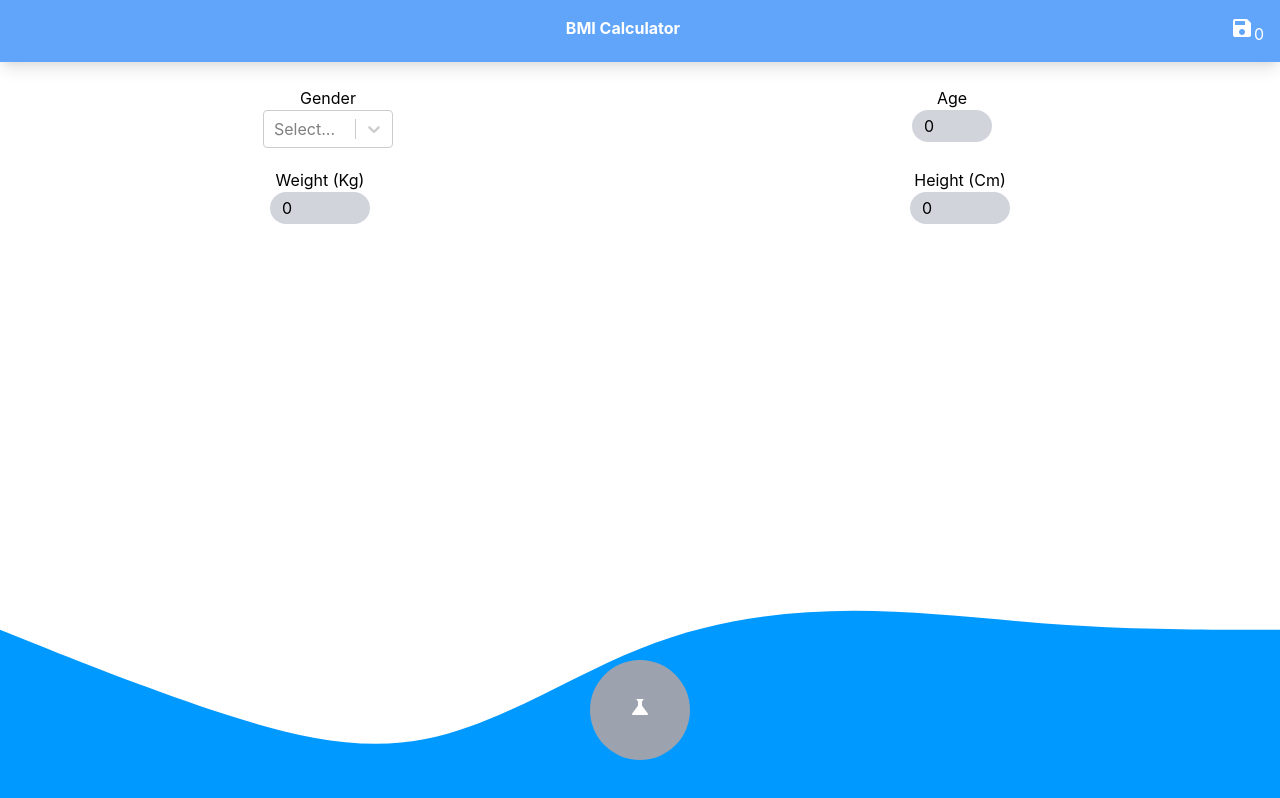
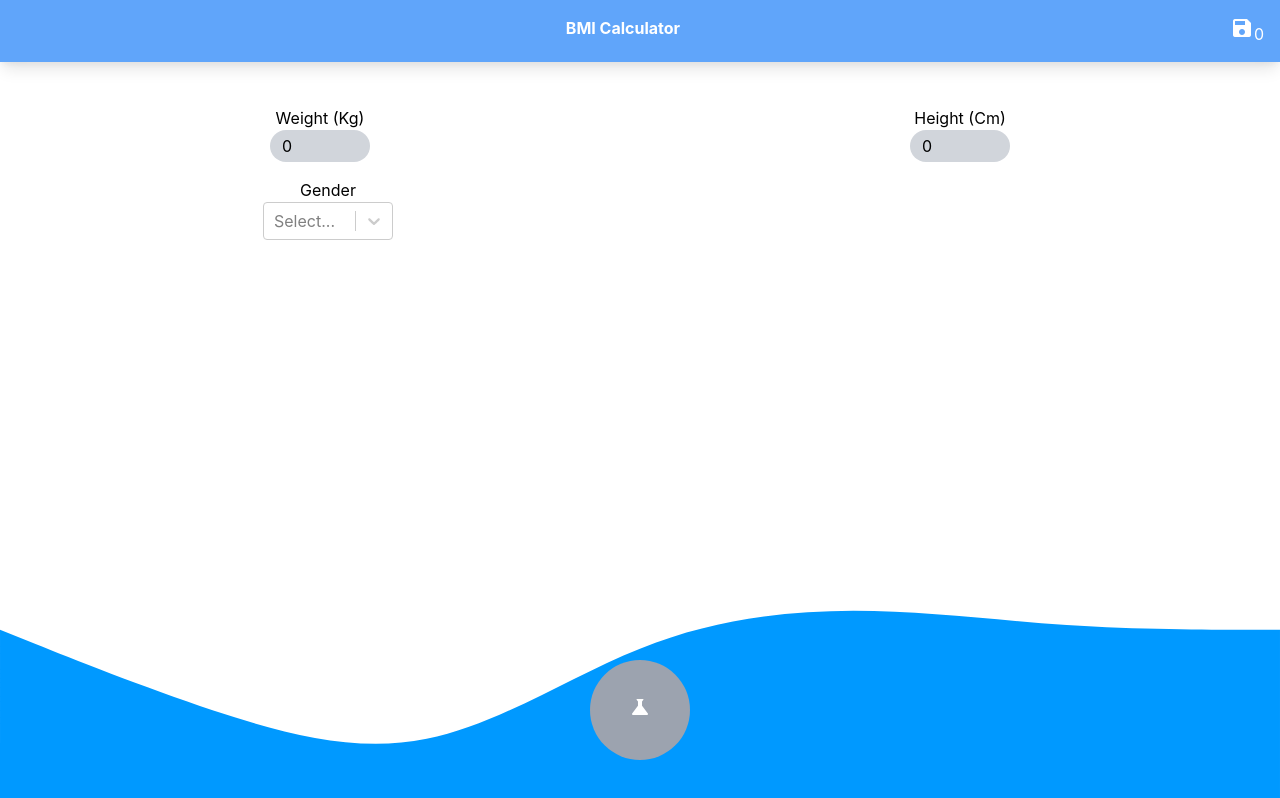
Before and after one commit to JenabB/react-bmi-calculator, a React (Create React App) app: page / in a window 1280 px wide. Built offline with nearby package versions, Linux system fonts and the light colour scheme.

Commit message:
remove age

```diff
--- a/src/components/Input.js
+++ b/src/components/Input.js
@@ -1,7 +1,6 @@
 import React from "react";
 import {
   useGenderInput,
-  useAgeInput,
   useHeightInput,
   useWeightInput,
 } from "../hooks/useDataInput"; //custom hook
@@ -11,7 +10,7 @@ const Input = () => {
   //using custom hooks for validation
   // eslint-disable-next-line no-unused-vars
   const [gender, setGender] = useGenderInput("male");
-  const [age, setAge] = useAgeInput(0);
+
   const [weight, setWeight] = useWeightInput(0);
   const [height, setHeight] = useHeightInput(0);
 
@@ -28,27 +27,6 @@ const Input = () => {
 
   return (
     <div className="text-center mt-6">
-      <div className="grid grid-cols-2 px-4">
-        <div className="mx-auto" style={{ width: "130px" }}>
-          <h1>Gender</h1>
-          <Select options={options} onChange={(e) => setGender(e.value)} />
-        </div>
-
-        <div className="mx-2">
-          <h1>Age</h1>
-          <input
-            type="number"
-            min="0"
-            style={{ width: "80px" }}
-            className=" bg-gray-300 rounded-full px-3 py-1"
-            value={age}
-            onChange={(e) => {
-              setAge(e.target.value);
-            }}
-          />
-        </div>
-      </div>
-
       <div className="grid grid-cols-2">
         <div className="mx-2 mt-5">
           <h1>Weight (Kg)</h1>
@@ -76,6 +54,12 @@ const Input = () => {
           />
         </div>
       </div>
+      <div className="grid grid-cols-2 px-4 mt-4">
+        <div className="mx-auto" style={{ width: "130px" }}>
+          <h1>Gender</h1>
+          <Select options={options} onChange={(e) => setGender(e.value)} />
+        </div>
+      </div>
     </div>
   );
 };
--- a/src/components/ResultButton.js
+++ b/src/components/ResultButton.js
@@ -5,6 +5,7 @@ import { Link } from "react-router-dom";
 
 const ResultButton = () => {
   const [isResult, setIsResult] = useState(false);
+
   const { weight, height, addResult, getNeed, getStatus, result } =
     useContext(GlobalContext);
 
@@ -16,6 +17,7 @@ const ResultButton = () => {
     //weight need
     const weightIdeal = height - 110;
     const weightNeed = weightIdeal - weight;
+
     getNeed(weightNeed);
 
     //status
@@ -31,13 +33,6 @@ const ResultButton = () => {
 
     addResult(finalBmi);
   };
-
-  console.log({
-    height: height,
-    weight: weight,
-    result: result,
-    isResult: isResult,
-  });
 
   useEffect(() => {
     if (weight !== 0 && height !== 0) {
--- a/src/context/GlobalState.js
+++ b/src/context/GlobalState.js
@@ -3,7 +3,6 @@ import Reducer from "./Reducer";
 
 const initialState = {
   gender: "male",
-  age: 0,
   weight: 0,
   height: 0,
   result: 0,
@@ -29,13 +28,6 @@ export const GlobalProvider = (props) => {
     dispatch({
       type: "GET_GENDER",
       payload: gender,
-    });
-  }
-
-  function getAge(age) {
-    dispatch({
-      type: "GET_AGE",
-      payload: age,
     });
   }
 
@@ -85,7 +77,6 @@ export const GlobalProvider = (props) => {
     <GlobalContext.Provider
       value={{
         gender: state.gender,
-        age: state.age,
         weight: state.weight,
         height: state.height,
         result: state.result,
@@ -93,13 +84,11 @@ export const GlobalProvider = (props) => {
         need: state.need,
         saved: state.saved,
         getGender,
-        getAge,
         getWeight,
         getHeight,
         addResult,
         getStatus,
         getNeed,
-
         addToSaved,
       }}
     >
--- a/src/context/Reducer.js
+++ b/src/context/Reducer.js
@@ -5,12 +5,6 @@ export default (state, action) => {
       return {
         ...state,
         gender: action.payload,
-      };
-
-    case "GET_AGE":
-      return {
-        ...state,
-        age: action.payload,
       };
 
     case "GET_WEIGHT":
--- a/src/hooks/useDataInput.js
+++ b/src/hooks/useDataInput.js
@@ -17,26 +17,11 @@ export const useGenderInput = (gender) => {
   return [genderInput, validateGenderData];
 };
 
-export const useAgeInput = (age) => {
-  const [ageInput, setAgeInput] = useState(age);
-
-  const { getAge } = useContext(GlobalContext);
-  const validateAgeData = (age) => {
-    if (age > 0) {
-      setAgeInput(age);
-      getAge(parseInt(age));
-    } else {
-      console.log("please insert age");
-    }
-  };
-  return [ageInput, validateAgeData];
-};
-
 export const useWeightInput = (weight) => {
   const [weightInput, setWeightInput] = useState(weight);
 
   const { getWeight } = useContext(GlobalContext);
-  const validateWeigthtData = (weight) => {
+  const validateWeighttData = (weight) => {
     if (weight < 600) {
       setWeightInput(weight);
       getWeight(parseInt(weight));
@@ -44,7 +29,7 @@ export const useWeightInput = (weight) => {
       alert("you're not human");
     }
   };
-  return [weightInput, validateWeigthtData];
+  return [weightInput, validateWeighttData];
 };
 
 export const useHeightInput = (height) => {
--- a/src/pages/Result.js
+++ b/src/pages/Result.js
@@ -1,11 +1,20 @@
-import React, { useContext } from "react";
+import React, { useContext, useState, useEffect } from "react";
 import AddToFavoriteButton from "../components/AddToFavoriteButton";
 import AppBarWithBack from "../components/AppBarWithBack";
 import Suggestion from "../components/Suggestion";
 import { GlobalContext } from "../context/GlobalState";
 
 const Result = () => {
-  const { result, need, status } = useContext(GlobalContext);
+  const { result, gender, need, status } = useContext(GlobalContext);
+  const [byGender, setByGender] = useState("");
+
+  useEffect(() => {
+    if (gender === "male") {
+      setByGender("male normally have 23-25");
+    } else {
+      setByGender("female normally have 20-22");
+    }
+  }, [gender]);
 
   return (
     <div>
@@ -23,6 +32,7 @@ const Result = () => {
           <h1 className="mt-4 text-center">
             Need <b>{need} Kg</b> to ideal BMI
           </h1>
+          <h2 className="text-center">{byGender}</h2>
           <Suggestion />
           <AddToFavoriteButton />
         </div>
```
Also changed, not shown: public/manifest.json, public/maskable_icon.png.
